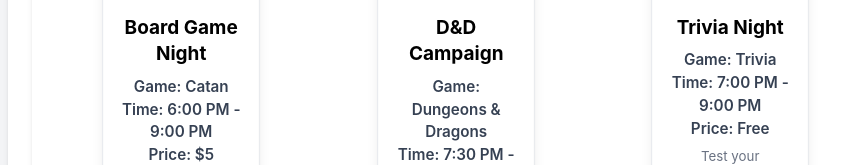
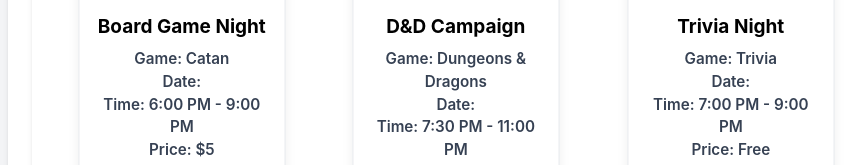
Before and after one commit to brandonscholten/capstone-spring-2025, a React (Create React App) app in the folder Website/: page / in a window 1280 px wide. Shown: the part 306-471 px from the top of the page, without its empty margins (184-1040 px from the left). Built offline with nearby package versions, Linux system fonts and the light colour scheme.

Commit message:
Added date and better styling

```diff
--- a/Website/src/home.js
+++ b/Website/src/home.js
@@ -173,7 +173,6 @@
           {activeTab === "games" && (
             <button
               onClick={() => {
-                console.log("I'm genuinely baffled")
                 setIsModalOpen(true)}}
               className="px-4 py-2 bg-[#942E2A] text-white rounded-lg"
             >
@@ -193,7 +192,7 @@
               onMouseEnter={() => handleMouseEnter(event.id)}
               onMouseLeave={handleMouseLeave}
               className={`mx-auto relative transition-all duration-300 rounded-lg shadow-lg p-4 flex flex-col items-center overflow-hidden border border-gray-200
-                ${hoveredEvent === event.id ? "w-[15vw] scale-105 transform -translate-x-5" : "w-[13vw] scale-95"}
+                ${hoveredEvent === event.id ? "w-[20vw] scale-105 transform -translate-x-5" : "w-[17vw] scale-95"}
               `}
             >
               <img
@@ -206,6 +205,7 @@
               <div className="mt-4 text-center w-full">
                 <h2 className="text-xl font-bold mb-2">{event.title}</h2>
                 <p className="text-gray-700 font-semibold">Game: {event.game}</p>
+                <p className="text-gray-700 font-semibold">Date: {event.date}</p>
                 <p className="text-gray-700 font-semibold">Time: {event.time}</p>
                 <p className="text-gray-700 font-semibold">Price: {event.price}</p>
                 <p className="text-gray-500 text-sm mt-2">
```
